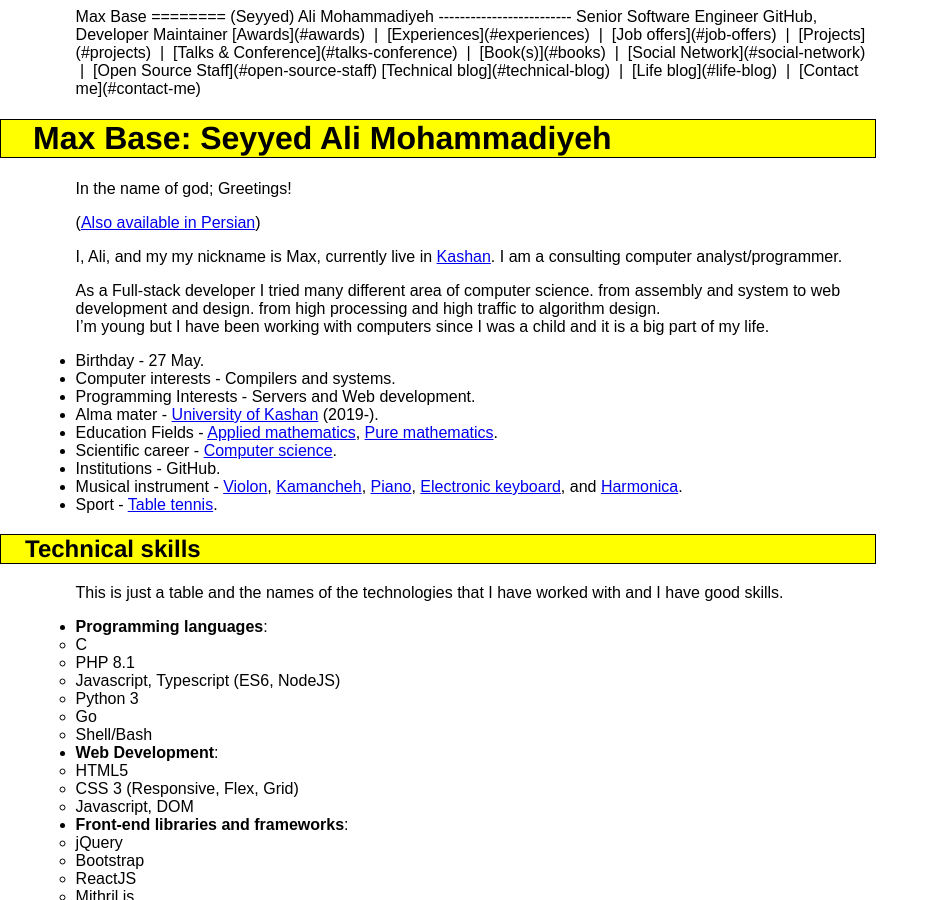
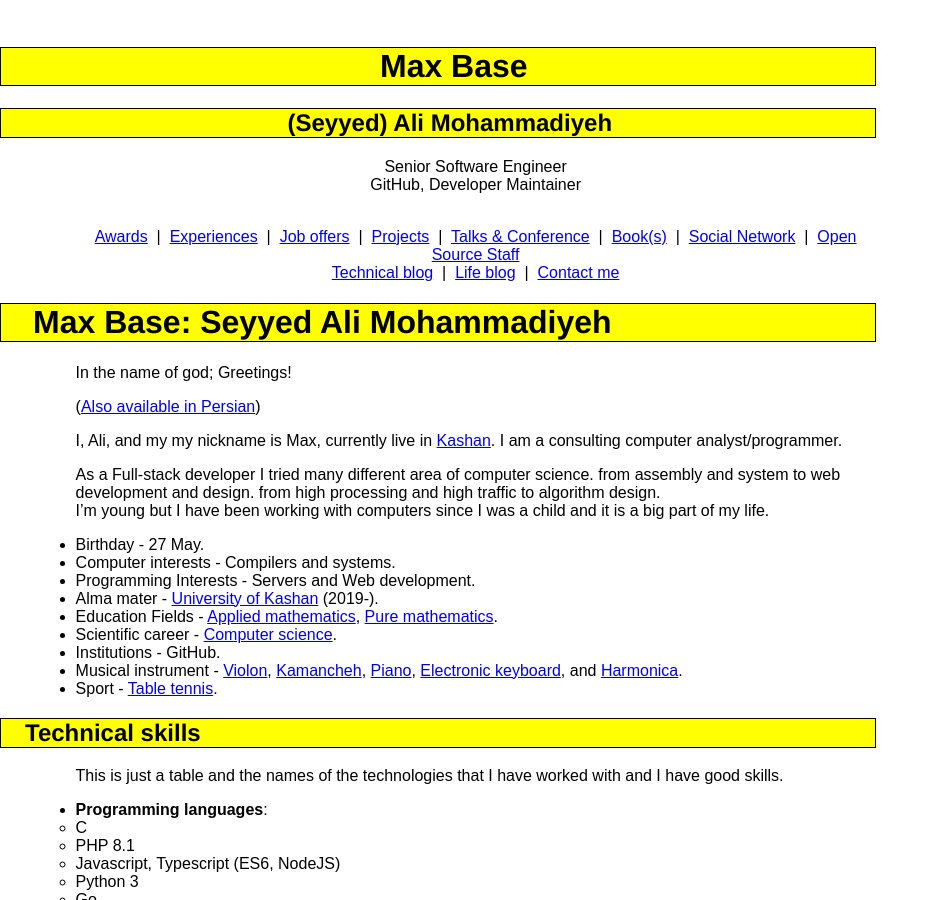
Before and after one commit to BaseMax/Max, a Jekyll site: the page built from index.md, in a window 1280 px wide and 900 px high. Shown: the whole window, without its empty margins (0-939 px from the left). Built offline with Jekyll 4.4.1, drawn with Linux system fonts in a browser that asks for light colours.

Commit message:
Update index.md

```diff
--- a/index.md
+++ b/index.md
@@ -3,21 +3,41 @@ layout: default
 title: Max Base - Software Engineer and Open source maintainer
 ---
 
-<div class="center">
+<center>
+  <br>
+  <h1>Max Base</h1>
+  <h2>(Seyyed) Ali Mohammadiyeh</h2>
+  <p>
+    Senior Software Engineer
+    <br>
+    GitHub, Developer Maintainer
+  </p>
+  <br>
+  <!-- <a href="#technical-skills">Technical skills</a> -->
+  <!-- &nbsp;|&nbsp; -->
+  <a href="#awards">Awards</a>
+  &nbsp;|&nbsp;
+  <a href="#experiences">Experiences</a>
+  &nbsp;|&nbsp;
+  <a href="#job-offers">Job offers</a>
+  &nbsp;|&nbsp;
+  <a href="#projects">Projects</a>
+  &nbsp;|&nbsp;
+  <a href="#talks-conference">Talks & Conference</a>
+  &nbsp;|&nbsp;
 
-Max Base
-========
-
-(Seyyed) Ali Mohammadiyeh
--------------------------
-
-Senior Software Engineer
-GitHub, Developer Maintainer
-
-[Awards](#awards)  |  [Experiences](#experiences)  |  [Job offers](#job-offers)  |  [Projects](#projects)  |  [Talks & Conference](#talks-conference)  |  [Book(s)](#books)  |  [Social Network](#social-network)  |  [Open Source Staff](#open-source-staff)
-[Technical blog](#technical-blog)  |  [Life blog](#life-blog)  |  [Contact me](#contact-me)
-
-</div>
+  <a href="#books">Book(s)</a>
+  &nbsp;|&nbsp;
+  <a href="#social-network">Social Network</a>
+  &nbsp;|&nbsp;
+  <a href="#open-source-staff">Open Source Staff</a>
+  <br>
+  <a href="#technical-blog">Technical blog</a>
+  &nbsp;|&nbsp;
+  <a href="#life-blog">Life blog</a>
+  &nbsp;|&nbsp;
+  <a href="#contact-me">Contact me</a>
+</center>
 
 Max Base: Seyyed Ali Mohammadiyeh
 =================================
```
